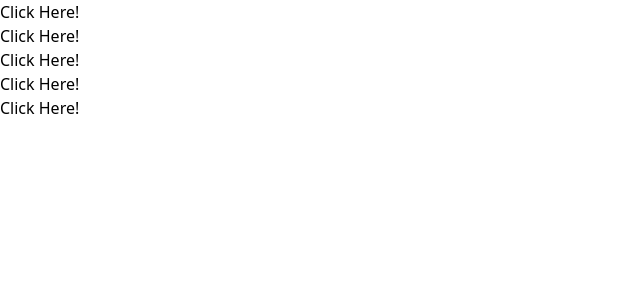
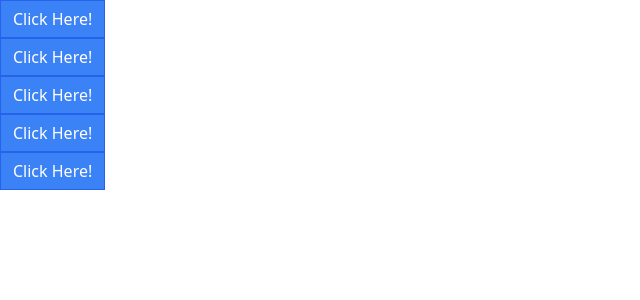
Before and after one commit to PulkitSharma0017/Comps-nav-routes, a React (Create React App) app: page / in a window 1280 px wide. Shown: the top 300 px of the page, without its empty margins (0-640 px from the left). Built offline with nearby package versions, Linux system fonts and the light colour scheme.

Commit message:
add basic button styling

```diff
--- a/src/Button.js
+++ b/src/Button.js
@@ -8,7 +8,11 @@ function Button({
   outlined,
   rounded,
 }) {
-  return <button>{children}</button>;
+  return (
+    <button className="border border-blue-600 bg-blue-500 px-3 py-1.5 text-white">
+      {children}
+    </button>
+  );
 }
 
 Button.propTypes = {
@@ -22,7 +26,7 @@ Button.propTypes = {
 
     if (count > 1) {
       throw new Error(
-        "Only one of primary, secondary, success, warning, danger can be true"
+        "Only one of primary, secondary, success, warning, danger can be true",
       );
     }
   },
```
